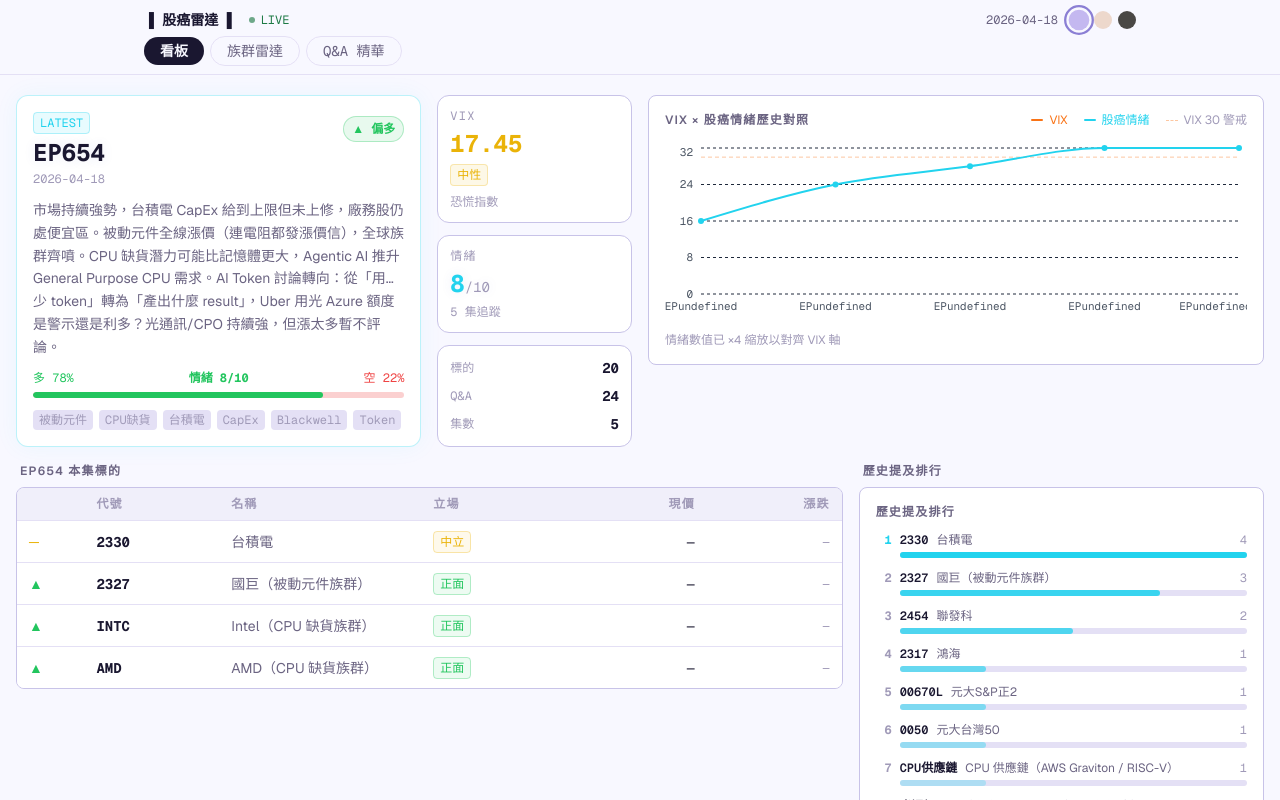
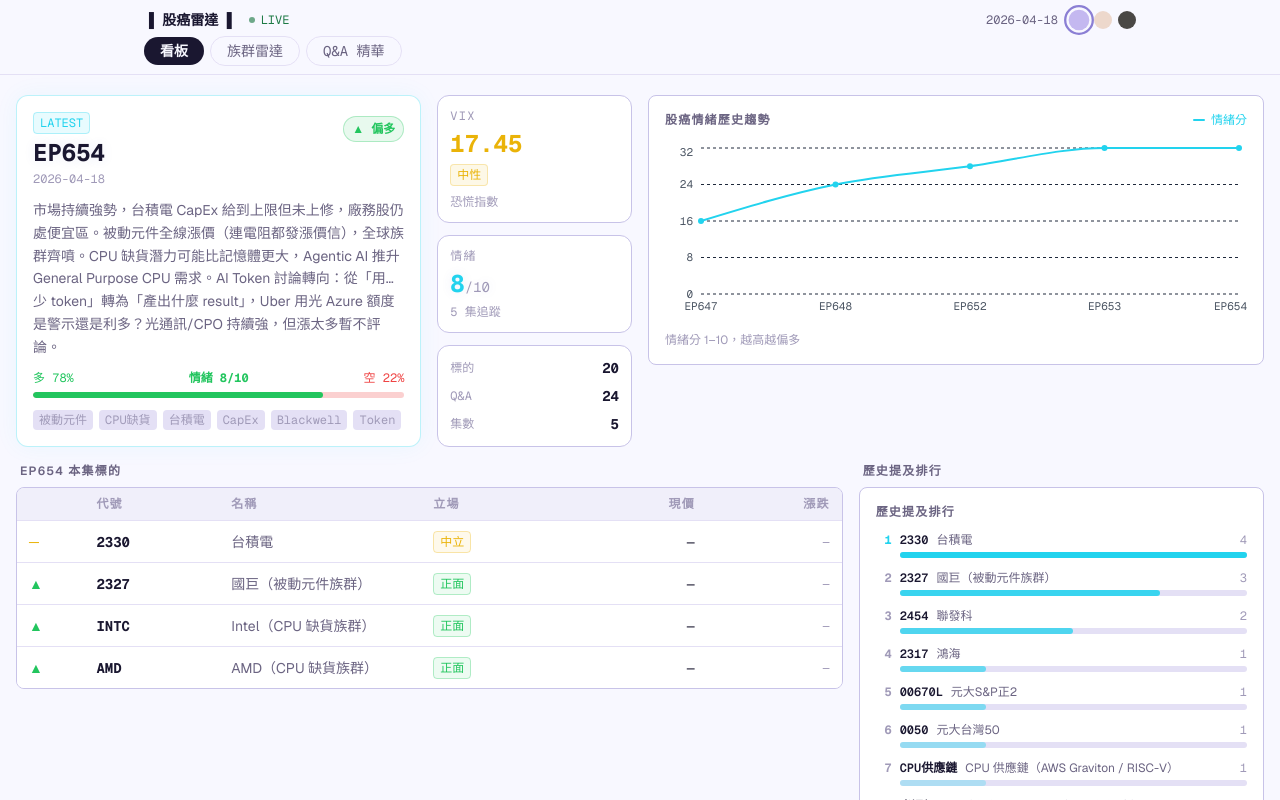
Before and after one commit to camille5534/stock-gooaye, a Next.js app: page / in a window 1280 px wide. Shown: the top 800 px of the page. Built offline with nearby package versions, Linux system fonts and the light colour scheme.

Commit message:
修正 HistoryChart：EPundefined bug、移除無資料的 VIX 折線

```diff
--- a/components/HistoryChart.tsx
+++ b/components/HistoryChart.tsx
@@ -25,9 +25,7 @@ const CustomTooltip = ({ active, payload, label }: {
         <div key={p.name} className="flex items-center gap-2">
           <span className="w-2 h-2 rounded-full inline-block" style={{ background: p.color }} />
           <span style={{ color: p.color }}>
-            {p.name === '情緒'
-              ? `股癌情緒: ${Math.round(p.value / 4)}/10`
-              : `VIX: ${p.value.toFixed(1)}`}
+            股癌情緒: {Math.round(p.value / 4)}/10
           </span>
         </div>
       ))}
@@ -37,8 +35,7 @@ const CustomTooltip = ({ active, payload, label }: {
 
 export default function HistoryChart({ history }: Props) {
   const data = history.sentiment_history.map(d => ({
-    ep:   `EP${d.ep}`,
-    vix:  d.vix,
+    ep:   `EP${d.episode}`,
     情緒: d.score * 4,
     score: d.score,
   }))
@@ -50,22 +47,12 @@ export default function HistoryChart({ history }: Props) {
     >
       <div className="flex items-center justify-between mb-4">
         <span className="text-xs font-semibold tracking-widest uppercase" style={{ color: 'var(--fg-muted)' }}>
-          VIX × 股癌情緒歷史對照
+          股癌情緒歷史趨勢
         </span>
-        <div className="flex items-center gap-4 text-xs">
-          <span className="flex items-center gap-1.5">
-            <span className="w-3 h-0.5 inline-block rounded" style={{ background: '#F97316' }} />
-            <span style={{ color: '#F97316' }}>VIX</span>
-          </span>
-          <span className="flex items-center gap-1.5">
-            <span className="w-3 h-0.5 inline-block rounded" style={{ background: '#22D3EE' }} />
-            <span style={{ color: '#22D3EE' }}>股癌情緒</span>
-          </span>
-          <span className="flex items-center gap-1.5">
-            <span className="w-3 h-px inline-block border-t border-dashed" style={{ borderColor: '#F9731666' }} />
-            <span style={{ color: 'var(--fg-dim)' }}>VIX 30 警戒</span>
-          </span>
-        </div>
+        <span className="flex items-center gap-1.5 text-xs">
+          <span className="w-3 h-0.5 inline-block rounded" style={{ background: '#22D3EE' }} />
+          <span style={{ color: '#22D3EE' }}>情緒分</span>
+        </span>
       </div>
 
       <ResponsiveContainer width="100%" height={180}>
@@ -83,22 +70,6 @@ export default function HistoryChart({ history }: Props) {
             tickLine={false}
           />
           <Tooltip content={<CustomTooltip />} />
-          <ReferenceLine
-            y={30}
-            stroke="#F97316"
-            strokeDasharray="4 3"
-            strokeOpacity={0.4}
-            strokeWidth={1}
-          />
-          <Line
-            type="monotone"
-            dataKey="vix"
-            stroke="#F97316"
-            strokeWidth={2}
-            dot={{ r: 3, fill: '#F97316', strokeWidth: 0 }}
-            activeDot={{ r: 5, fill: '#F97316' }}
-            name="VIX"
-          />
           <Line
             type="monotone"
             dataKey="情緒"
@@ -112,7 +83,7 @@ export default function HistoryChart({ history }: Props) {
       </ResponsiveContainer>
 
       <p className="text-xs mt-2" style={{ color: 'var(--fg-dim)' }}>
-        情緒數值已 ×4 縮放以對齊 VIX 軸
+        情緒分 1–10，越高越偏多
       </p>
     </div>
   )
```
